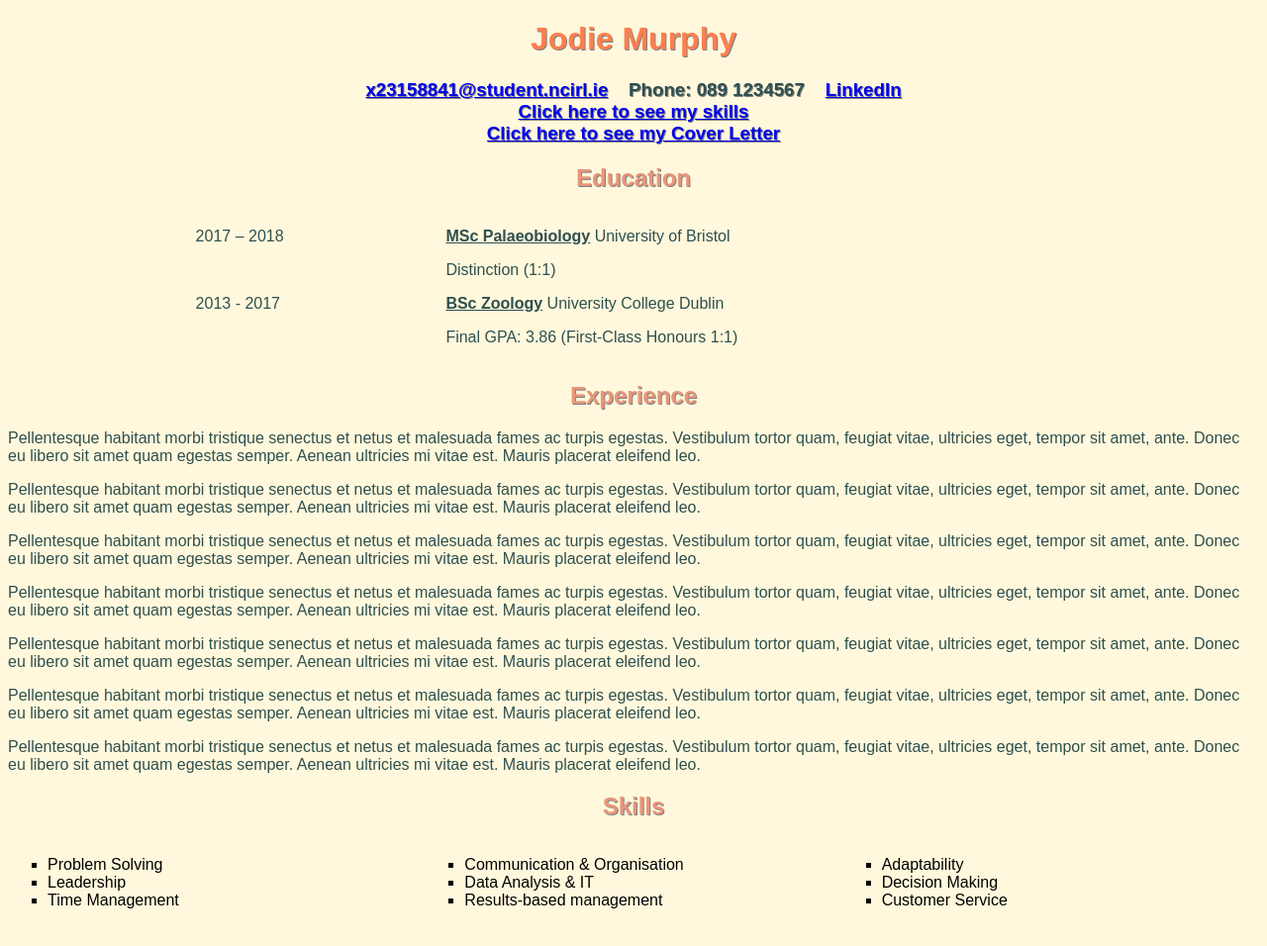
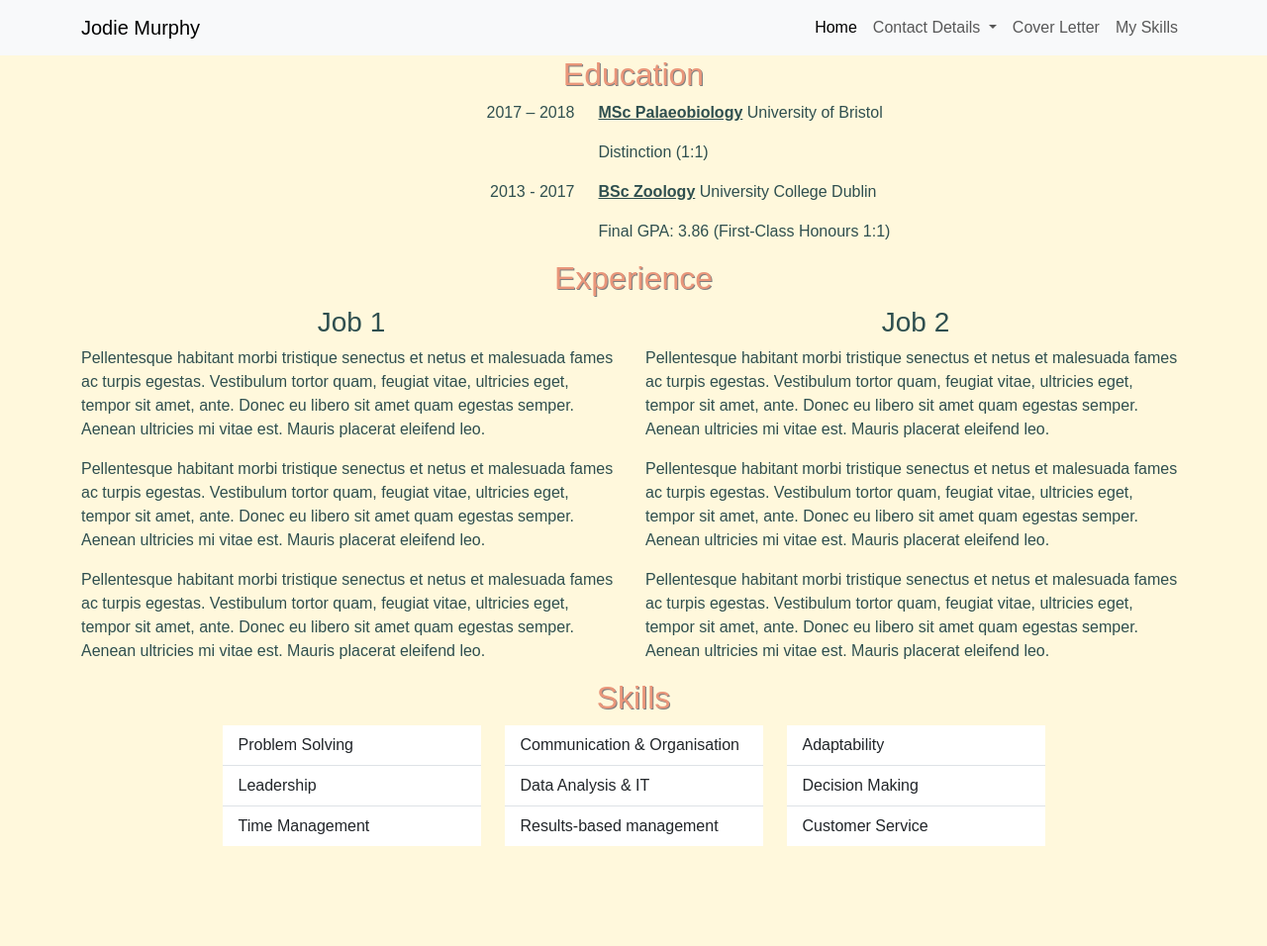
Before and after one commit to jodiemurphy/github.io, a plain HTML site: page index.html in a window 1280 px wide. Shown: the whole page at 99% size. Drawn offline with nearby package versions, Linux system fonts and the light colour scheme.

Commit message:
Lab 6
Changed to twitter bootstrap

```diff
--- a/index.html
+++ b/index.html
@@ -2,77 +2,125 @@
 <html>
 	<head>
 		<title>My CV</title>
+        <link href="https://cdn.jsdelivr.net/npm/bootstrap@5.3.2/dist/css/bootstrap.min.css" rel="stylesheet" integrity="sha384-T3c6CoIi6uLrA9TneNEoa7RxnatzjcDSCmG1MXxSR1GAsXEV/Dwwykc2MPK8M2HN" crossorigin="anonymous">
+        <script src="https://cdn.jsdelivr.net/npm/bootstrap@5.3.2/dist/js/bootstrap.bundle.min.js" integrity="sha384-C6RzsynM9kWDrMNeT87bh95OGNyZPhcTNXj1NW7RuBCsyN/o0jlpcV8Qyq46cDfL" crossorigin="anonymous"></script>
 		<link rel="stylesheet" href="styles/myStyleCV.css">
 	</head>
 	<body>
 
         <!--My personal information-->
 
-			<h1 class="shadows">Jodie Murphy</h1>
-            <h3 class="shadows"><a href = "mailto: x23158841@student.ncirl.ie">x23158841@student.ncirl.ie</a>
-            &nbsp;&nbsp;
-            Phone: 089 1234567
-            &nbsp;&nbsp;
-            <a href="https://www.linkedin.com/in/jodie-murphy-05a038185/">LinkedIn</a>
-            <br>
-            <a href="#mySkills">Click here to see my skills</a>
-            <br/>
-            <a href="Cover Letter/CoverLetter.html">Click here to see my Cover Letter</a>
-            </h3>
+            <nav class="navbar navbar-expand-lg bg-body-tertiary">
+                <div class="container">
+                  <a class="navbar-brand" href="#">Jodie Murphy</a>
+                  <button class="navbar-toggler" type="button" data-bs-toggle="collapse" data-bs-target="#navbarNav" aria-controls="navbarNav" aria-expanded="false" aria-label="Toggle navigation">
+                    <span class="navbar-toggler-icon"></span>
+                  </button>
+                  <div class="collapse navbar-collapse" id="navbarNav">
+                    <ul class="navbar-nav ms-auto">
+                    <li class="nav-item">
+                        <a class="nav-link active" aria-current="page" href="#">Home</a>
+                    </li>
+                    <li class="nav-item dropdown">
+                        <a class="nav-link dropdown-toggle" href="#" role="button" data-bs-toggle="dropdown" aria-expanded="false">
+                          Contact Details
+                        </a>
+                        <ul class="dropdown-menu">
+                          <li><a class="dropdown-item" href="mailto: x23158841@student.ncirl.ie">Email: x23158841@student.ncirl.ie</a></li>
+                          <li><a class="dropdown-item" href="tel:089 1234567">Phone: 089 1234567</a></li>
+                          <li><a class="dropdown-item" href="https://www.linkedin.com/in/jodie-murphy-05a038185/">LinkedIn</a></li>
+                        </ul>
+                      </li>
+                      <li class="nav-item">
+                        <a class="nav-link" href=""Cover Letter/CoverLetter.html"">Cover Letter</a>
+                      </li>
+                      <li class="nav-item">
+                        <a class="nav-link" href="#mySkills">My Skills</a>
+                      </li>
+
+                    </ul>
+                  </div>
+                </div>
+              </nav>
 
         <!--My Education-->
-
+        <div class="container">
+           <div class = "row">
             <h2 class="shadows">Education</h2>
-            <div class="container1">
-                <div class = container1-box1>
+           </div>
+        </div>
+            <div class="container">
+                <div class = "row justify-content-md-center">
+                    <div class ="col-lg-4 text-lg-end">
                         <p> 2017 – 2018</p>
-                    <p><br></p>
+                    </div>
+                    <div class ="col-lg-5">
+                        <p>	<span class ="important">MSc Palaeobiology</span> University of Bristol </p>
+                        <p>Distinction (1:1) </p>
+                    </div>
+                </div>
+                <div class = "row justify-content-md-center">
+                    <div class ="col-lg-4 text-lg-end">
                         <p> 2013 - 2017</p>
                     </div>
-                <div class = container1-box2>
-                    <p>	<span class ="important">MSc Palaeobiology</span> University of Bristol </p>
-                    <p>Distinction (1:1) </p>
+                    <div class ="col-lg-5">
                         <p><span class ="important">BSc Zoology</span> University College Dublin </p>
                         <p> Final GPA: 3.86 (First-Class Honours 1:1) </p>
-                 </p>
                     </div>
                 </div>
 
+            </div>
+
         <!--My Experience-->
-
+        <div class="container">
+            <div class = "row">
              <h2 class="shadows">Experience</h2>
+            </div>
+         </div>
+         <div class="container">
+            <div class = row>
+                <div class ="col-lg-6">
+                    <h3>Job 1</h3>
                     <p>Pellentesque habitant morbi tristique senectus et netus et malesuada fames ac turpis egestas. Vestibulum tortor quam, feugiat vitae, ultricies eget, tempor sit amet, ante. Donec eu libero sit amet quam egestas semper. Aenean ultricies mi vitae est. Mauris placerat eleifend leo.</p>
                     <p>Pellentesque habitant morbi tristique senectus et netus et malesuada fames ac turpis egestas. Vestibulum tortor quam, feugiat vitae, ultricies eget, tempor sit amet, ante. Donec eu libero sit amet quam egestas semper. Aenean ultricies mi vitae est. Mauris placerat eleifend leo.</p>
                     <p>Pellentesque habitant morbi tristique senectus et netus et malesuada fames ac turpis egestas. Vestibulum tortor quam, feugiat vitae, ultricies eget, tempor sit amet, ante. Donec eu libero sit amet quam egestas semper. Aenean ultricies mi vitae est. Mauris placerat eleifend leo.</p>
+                </div>
+                <div class ="col-lg-6">
+                    <h3>Job 2</h3>
                     <p>Pellentesque habitant morbi tristique senectus et netus et malesuada fames ac turpis egestas. Vestibulum tortor quam, feugiat vitae, ultricies eget, tempor sit amet, ante. Donec eu libero sit amet quam egestas semper. Aenean ultricies mi vitae est. Mauris placerat eleifend leo.</p>
                     <p>Pellentesque habitant morbi tristique senectus et netus et malesuada fames ac turpis egestas. Vestibulum tortor quam, feugiat vitae, ultricies eget, tempor sit amet, ante. Donec eu libero sit amet quam egestas semper. Aenean ultricies mi vitae est. Mauris placerat eleifend leo.</p>
                     <p>Pellentesque habitant morbi tristique senectus et netus et malesuada fames ac turpis egestas. Vestibulum tortor quam, feugiat vitae, ultricies eget, tempor sit amet, ante. Donec eu libero sit amet quam egestas semper. Aenean ultricies mi vitae est. Mauris placerat eleifend leo.</p>
-            <p>Pellentesque habitant morbi tristique senectus et netus et malesuada fames ac turpis egestas. Vestibulum tortor quam, feugiat vitae, ultricies eget, tempor sit amet, ante. Donec eu libero sit amet quam egestas semper. Aenean ultricies mi vitae est. Mauris placerat eleifend leo.</p>
+                </div>
+            </div>
+        </div>
 
         <!--My Skills-->
-
+        <div class="container">
+            <div class = "row">
              <h2 id="mySkills" class="shadows">Skills</h2>
-
-            <div class="container2">
-                <div class = container2-box>
-                    <ul style="list-style-type:square;">
-                        <li>Problem Solving</li>
-                        <li>Leadership</li>
-                        <li>Time Management</li>
+            </div>
+        </div>
+            <div class="container">
+                <div class = "row justify-content-md-center">
+                    <div class ="col-lg-3">
+                    <ul class="list-group list-group-flush">
+                        <li class="list-group-item">Problem Solving</li>
+                        <li class="list-group-item">Leadership</li>
+                        <li class="list-group-item">Time Management</li>
                     </ul>
                     </div>
-                <div class = container2-box>
-                    <ul style="list-style-type:square;">
-                        <li>Communication & Organisation</li>
-                        <li>Data Analysis & IT</li>
-                        <li>Results-based management</li>
+                    <div class ="col-lg-3">
+                    <ul class="list-group list-group-flush">
+                        <li class="list-group-item">Communication & Organisation</li>
+                        <li class="list-group-item">Data Analysis & IT</li>
+                        <li class="list-group-item">Results-based management</li>
                     </ul>
                     </div>
-                <div class = container2-box>
-                    <ul style="list-style-type:square;">
-                        <li>Adaptability </li>
-                        <li>Decision Making </li>
-                        <li>Customer Service </li>
+                    <div class ="col-lg-3">
+                    <ul class="list-group list-group-flush">
+                        <li class="list-group-item">Adaptability</li>
+                        <li class="list-group-item">Decision Making</li>
+                        <li class="list-group-item">Customer Service</li>
                     </ul>
                 </div>
             </div>
--- a/styles/myStyleCV.css
+++ b/styles/myStyleCV.css
@@ -28,30 +28,6 @@ body{
 }
 
 
-/* container for education */
-.container1{
-	display: flex;
-	justify-content: center;
-}
-.container1-box1{
-	flex-basis: 20%;
-}
-.container1-box2{
-
-	flex-basis: 50%;
-}
-
-/* container for skills */
-@media(min-width:800px){
-	.container2{
-		display: flex;
-		justify-content: space-around;
-}
-}
-.container2-box{
-	flex-basis: 40%;
-}
-
 /* container for Experience */
 img{
 	float: right;
```
Lines whose indentation alone changed are shown as unchanged.
